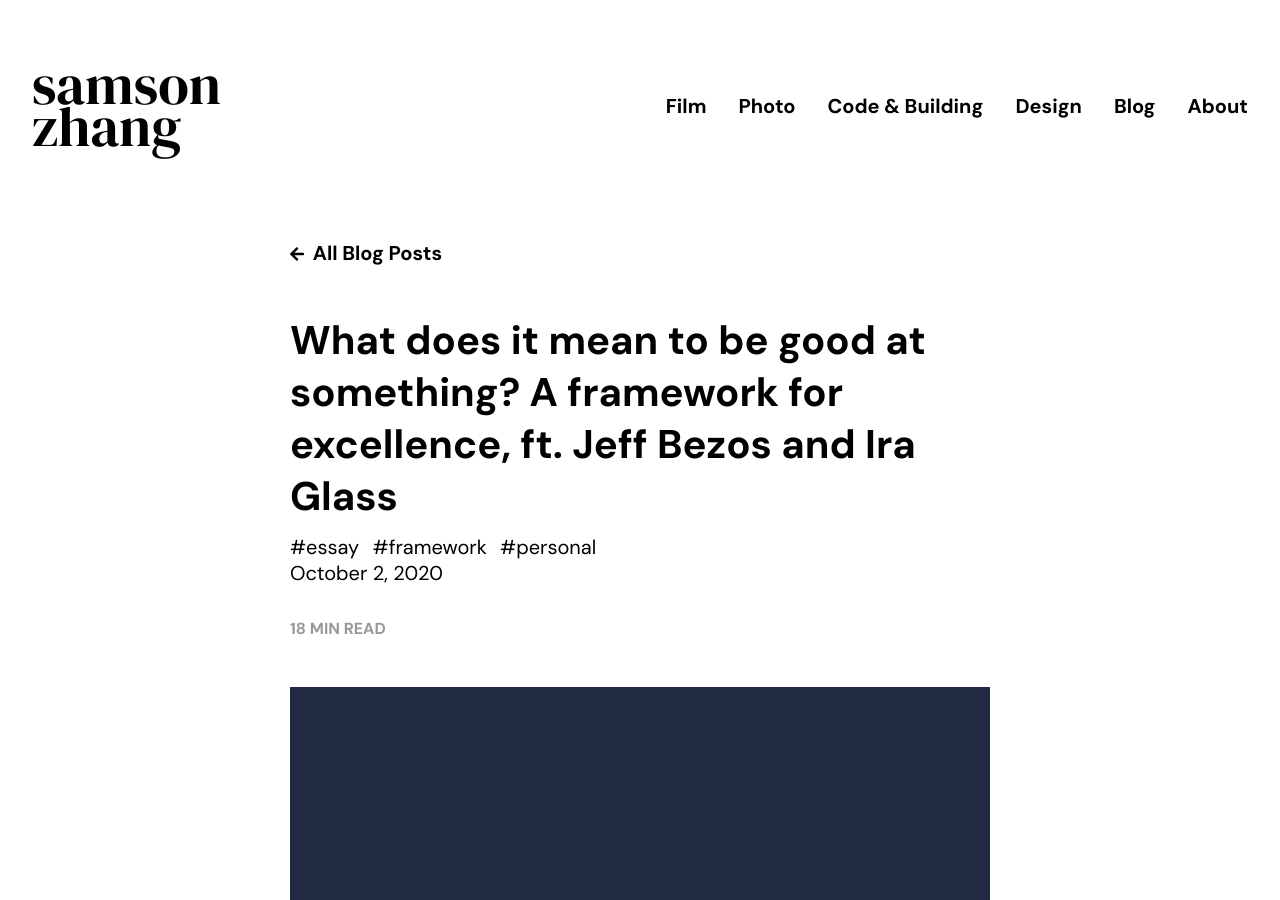
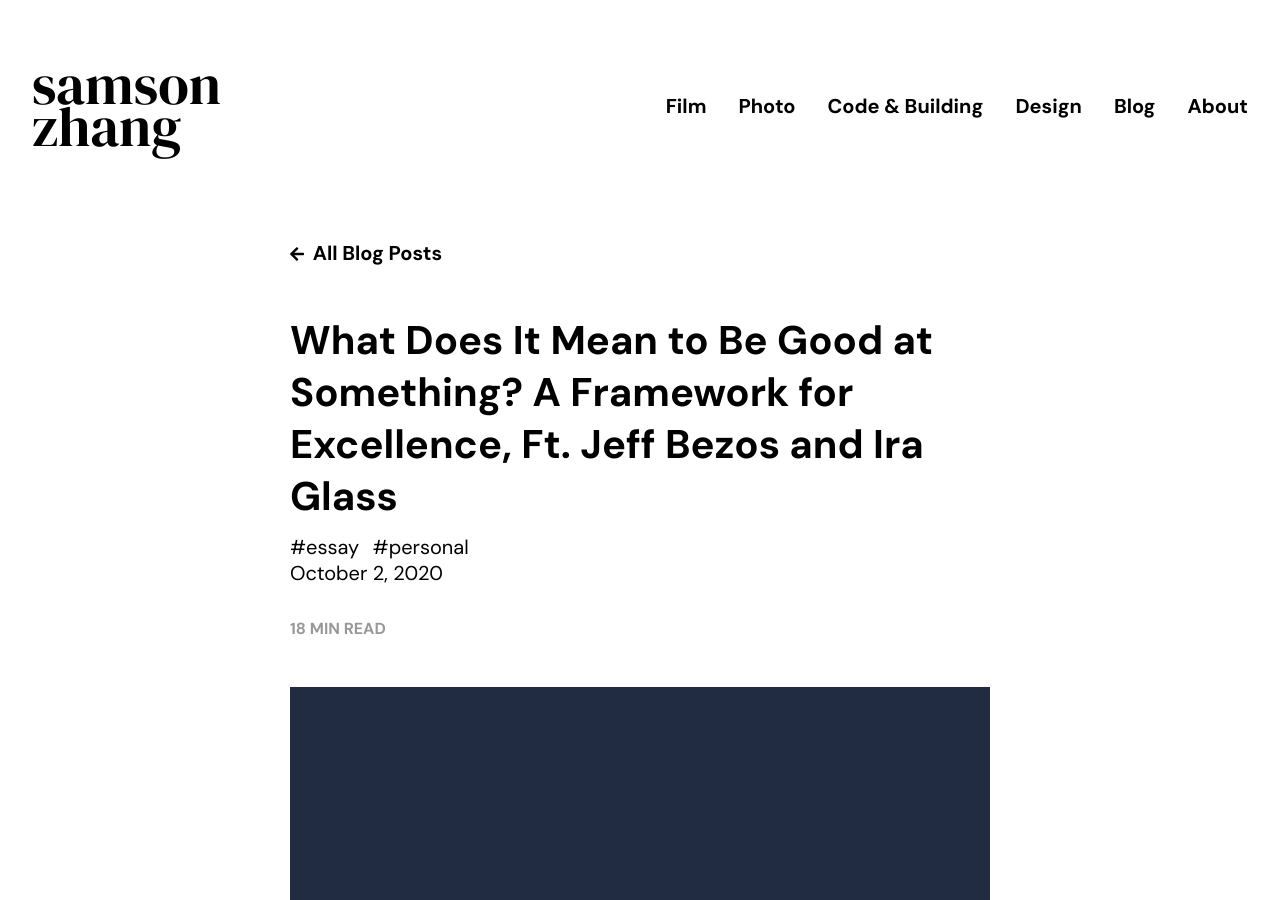
Before and after one commit to wwsalmon/portfolio, a Jekyll site: the page built from _posts/2020-10-02-what-does-it-mean-to-be-good-at-something-a-framework-for-excellence-ft-jeff-bezos-and-ira-glass.md, in a window 1280 px wide and 900 px high. Built offline with Jekyll 4.4.1, drawn with Linux system fonts in a browser that asks for light colours; some web fonts are replaced; formulas are drawn with MathJax 3; a script that is not in the unit is left out.

```diff
--- a/_posts/2020-10-02-what-does-it-mean-to-be-good-at-something-a-framework-for-excellence-ft-jeff-bezos-and-ira-glass.md
+++ b/_posts/2020-10-02-what-does-it-mean-to-be-good-at-something-a-framework-for-excellence-ft-jeff-bezos-and-ira-glass.md
@@ -1,9 +1,9 @@
 ---
-title: What does it mean to be good at something? A framework for excellence, ft.
+title: What Does It Mean to Be Good at Something? A Framework for Excellence, Ft.
   Jeff Bezos and Ira Glass
 layout: post
 date: '2020-10-02 15:27:09'
-tags: essay framework personal
+tags: essay personal
 image: "/img/blog/2020-10/excellence-cover.png"
 ---
 
```
Also changed, not shown: _posts/2020-06-10-the-flow-mind-state.md (+2 -2 lines), _posts/2020-07-05-building-connecting-and-questioning-my-way-to-meaning.md (+1 -1 lines), _posts/2021-01-20-the-rule-of-three.md (added, +38 -0 lines).
